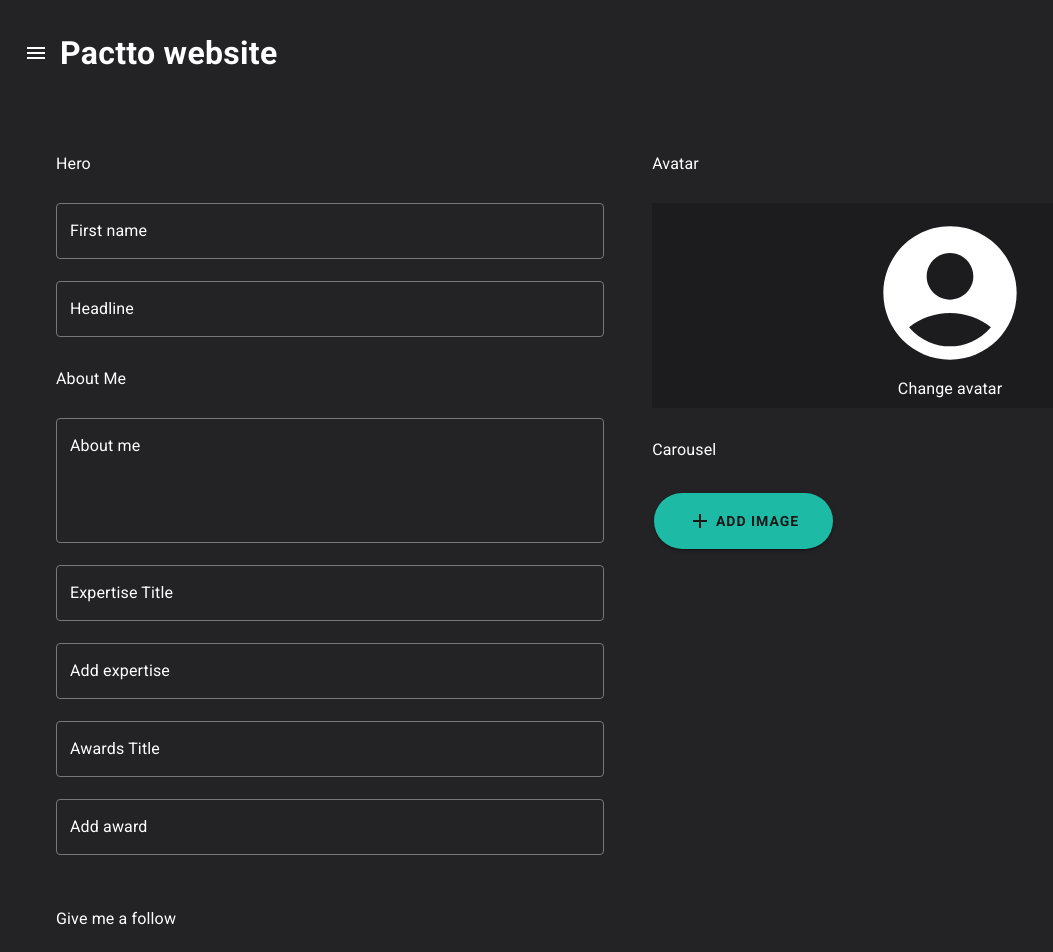
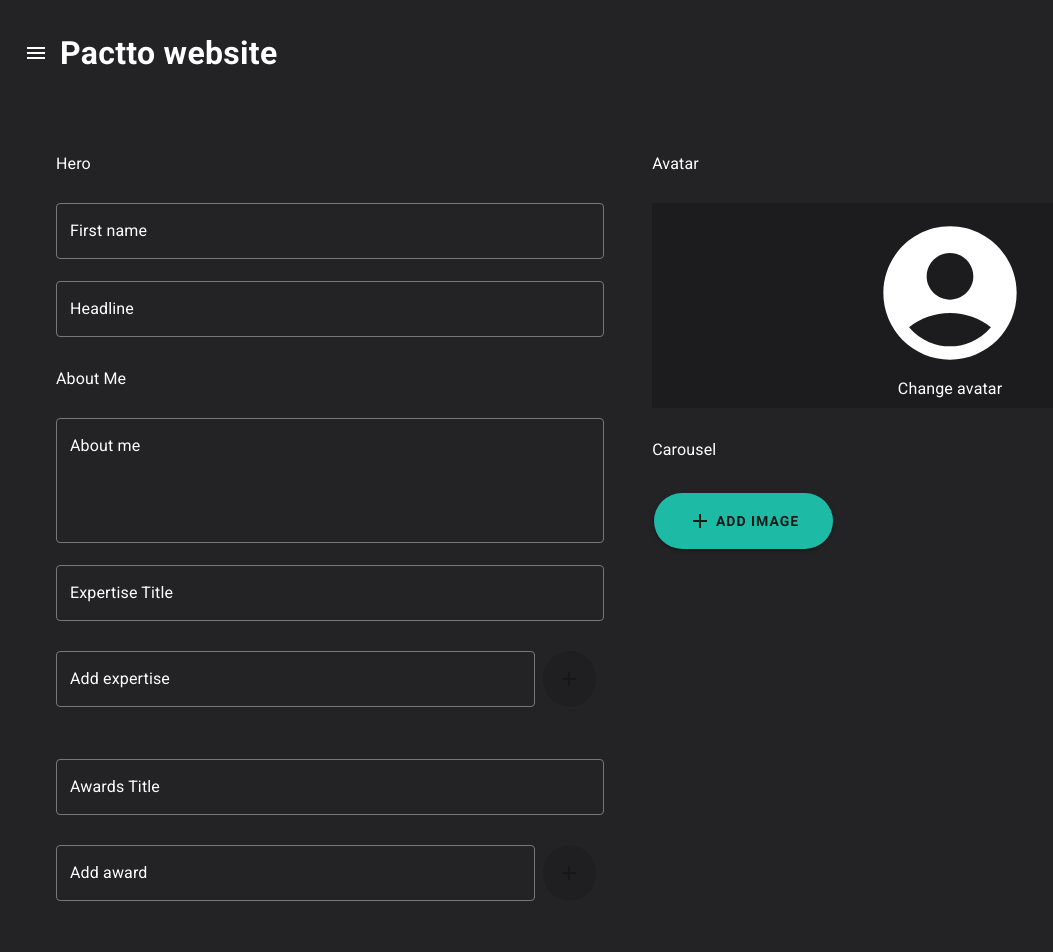
Before and after one commit to Thalles1946/pactto-dashboard, a React (Create React App) app: page /profile in a window 1280 px wide. Shown: the top 952 px of the page, without its empty margins (0-1053 px from the left). Built offline with nearby package versions, Linux system fonts and the light colour scheme.

Commit message:
Feat : Added chip tags

```diff
--- a/src/Pages/Packages/index.js
+++ b/src/Pages/Packages/index.js
@@ -1,7 +1,9 @@
 import {
   Button,
   Checkbox,
+  Chip,
   Divider,
+  Fab,
   FormControl,
   FormControlLabel,
   FormGroup,
@@ -11,8 +13,30 @@ import {
   Typography,
 } from "@mui/material";
 import "./index.css";
+import { Add } from "@mui/icons-material";
+import React from "react";
 
 export default function Packages() {
+  const [tags, setTags] = React.useState([]);
+  const [newTag, setNewTag] = React.useState("");
+
+  function handleClickRemoveTag(removeIndex) {
+    let newArr = [];
+
+    for (let index = 0; index < tags.length; index++) {
+      if (index !== removeIndex) newArr.push(tags[index]);
+    }
+    setTags(newArr);
+  }
+
+  function handleClickAddTag() {
+    let newArr = tags;
+    newArr.push(newTag);
+    setNewTag("");
+
+    setTags(newArr);
+  }
+
   return (
     <div style={{ width: "100%", display: "flex", flexDirection: "column" }}>
       <Button
@@ -397,8 +421,9 @@ export default function Packages() {
                 The user will be able to select these options when purchasing
                 the package. They will become tags in your dashboard.
               </Typography>
+              <div className="field-tags-add">
                 <TextField
-                className="package-description-field"
+                  className="add-option-field"
                   label="Add option"
                   variant="outlined"
                   fullWidth
@@ -424,7 +449,35 @@ export default function Packages() {
                   inputProps={{
                     className: "input-props",
                   }}
+                  value={newTag}
+                  onChange={(e) => setNewTag(e.target.value)}
                 />
+                <Fab
+                  disabled={newTag.length === 0}
+                  sx={{
+                    margin: "8px",
+                    width: "18%",
+                    backgroundColor: "#1dbba5",
+                    "&:hover": {
+                      backgroundColor: "#1bac98",
+                    },
+                  }}
+                  onClick={() => handleClickAddTag()}
+                >
+                  <Add />
+                </Fab>
+              </div>
+              <div className="tags">
+                {tags.map((data, index) => (
+                  <Chip
+                    label={data}
+                    sx={{
+                      backgroundColor: "#1bac98",
+                    }}
+                    onDelete={() => handleClickRemoveTag(index)}
+                  />
+                ))}
+              </div>
             </div>
           </div>
           <div className="cost">
--- a/src/Pages/Website/index.css
+++ b/src/Pages/Website/index.css
@@ -5,6 +5,17 @@
   gap: 22px;
   color: white !important;
   border-color: #1bac98 !important;
+}
+
+.tags {
+  display: flex;
+  gap: 10px;
+  flex-wrap: wrap;
+}
+
+.field-tags-add {
+  display: flex;
+  align-items: center;
 }
 
 .about-me {
--- a/src/Pages/Website/index.js
+++ b/src/Pages/Website/index.js
@@ -1,9 +1,48 @@
-import { Button, TextField, Typography } from "@mui/material";
+import { Button, Chip, Fab, TextField, Typography } from "@mui/material";
 import React from "react";
 import "./index.css";
 import { AccountCircle, Add } from "@mui/icons-material";
 
 export default function Personal() {
+  const [expertise, setExpertise] = React.useState([]);
+  const [newExpertise, setNewExpertise] = React.useState("");
+  const [awards, setAwards] = React.useState([]);
+  const [newAward, setNewAward] = React.useState("");
+
+  function handleClickRemoveAward(removeIndex) {
+    let newArr = [];
+
+    for (let index = 0; index < awards.length; index++) {
+      if (index !== removeIndex) newArr.push(awards[index]);
+    }
+    setAwards(newArr);
+  }
+
+  function handleClickAddAward() {
+    let newArr = awards;
+    newArr.push(newAward);
+    setNewAward("");
+
+    setAwards(newArr);
+  }
+
+  function handleClickRemoveExpertise(removeIndex) {
+    let newArr = [];
+
+    for (let index = 0; index < expertise.length; index++) {
+      if (index !== removeIndex) newArr.push(expertise[index]);
+    }
+    setExpertise(newArr);
+  }
+
+  function handleClickAddExpertise() {
+    let newArr = expertise;
+    newArr.push(newExpertise);
+    setNewExpertise("");
+
+    setExpertise(newArr);
+  }
+
   return (
     <div style={{ width: "100%", display: "flex", flexDirection: "column" }}>
       <div className="content">
@@ -216,6 +255,7 @@ export default function Personal() {
                 className: "input-props",
               }}
             />
+            <div className="field-tags-add">
               <TextField
                 className="add-expertise-field"
                 label="Add expertise"
@@ -243,7 +283,35 @@ export default function Personal() {
                 inputProps={{
                   className: "input-props",
                 }}
+                value={newExpertise}
+                onChange={(e) => setNewExpertise(e.target.value)}
               />
+              <Fab
+                disabled={newExpertise.length === 0}
+                sx={{
+                  margin: "8px",
+                  width: "11%",
+                  backgroundColor: "#1dbba5",
+                  "&:hover": {
+                    backgroundColor: "#1bac98",
+                  },
+                }}
+                onClick={() => handleClickAddExpertise()}
+              >
+                <Add />
+              </Fab>
+            </div>
+            <div className="tags">
+              {expertise.map((data, index) => (
+                <Chip
+                  label={data}
+                  sx={{
+                    backgroundColor: "#1bac98",
+                  }}
+                  onDelete={() => handleClickRemoveExpertise(index)}
+                />
+              ))}
+            </div>
             <TextField
               className="awards-field"
               label="Awards Title"
@@ -272,7 +340,7 @@ export default function Personal() {
                 className: "input-props",
               }}
             />
-
+            <div className="field-tags-add">
               <TextField
                 className="add-award-field"
                 label="Add award"
@@ -300,7 +368,35 @@ export default function Personal() {
                 inputProps={{
                   className: "input-props",
                 }}
+                value={newAward}
+                onChange={(e) => setNewAward(e.target.value)}
               />
+              <Fab
+                disabled={newAward.length === 0}
+                sx={{
+                  margin: "8px",
+                  width: "11%",
+                  backgroundColor: "#1dbba5",
+                  "&:hover": {
+                    backgroundColor: "#1bac98",
+                  },
+                }}
+                onClick={() => handleClickAddAward()}
+              >
+                <Add />
+              </Fab>
+            </div>
+            <div className="tags">
+              {awards.map((data, index) => (
+                <Chip
+                  label={data}
+                  sx={{
+                    backgroundColor: "#1bac98",
+                  }}
+                  onDelete={() => handleClickRemoveAward(index)}
+                />
+              ))}
+            </div>
             <Typography
               sx={{
                 margin: "32px 0px 8px",
```
Lines whose indentation alone changed are shown as unchanged.
